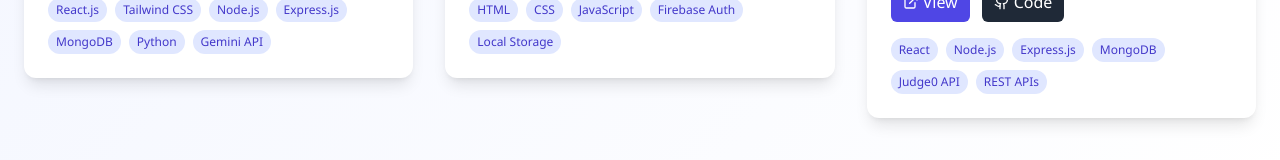
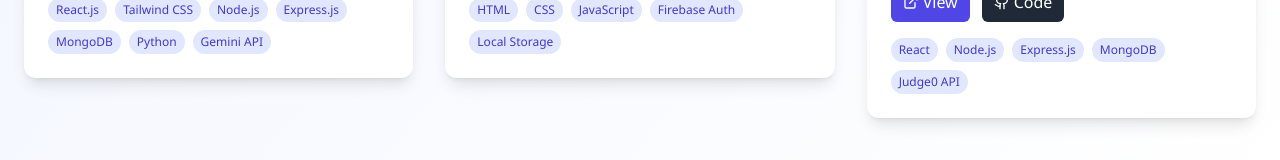
Before and after one commit to divya-gupta2004/Portfolio, a React (Vite) app: page / in a window 1280 px wide. Shown: the part 6858-7018 px from the top of the page. Built offline with nearby package versions, Linux system fonts and the light colour scheme.

Commit message:
Updating Projects.jsx

```diff
--- a/src/components/Projects.jsx
+++ b/src/components/Projects.jsx
@@ -96,14 +96,13 @@ export default function Projects() {
   description:
     "Browser-based hybrid productivity workspace integrating a code editor, documentation, and notes in a single distraction-free interface. Features online code execution via Judge0 API, secure authentication, and a clean UI to improve focus and workflow efficiency.",
   image:
-    "https://imgs.search.brave.com/0YwJ7X0QzZ0XQK3m4m3y9t9F4R4V8Cz5nYxJxU7yK8E/rs:fit:500:0:1:0/g:ce/aHR0cHM6Ly9pLnBpbmltZy5jb20vNzM2eC8zNy8yMi9jYi8zNzIyY2I4ZGI0NzIwYjJmNjk3NjZmYTIyZmI0YmQ4Ni5qcGc",
+    "straight-tomato-5eznj79wxl.edgeone.app",
   tags: [
     "React",
     "Node.js",
     "Express.js",
     "MongoDB",
     "Judge0 API",
-    "REST APIs",
   ],
   link: "https://flowstate-os-demo-link.com",
   github: "https://github.com/divya-gupta2004/FlowState-OS",
```
